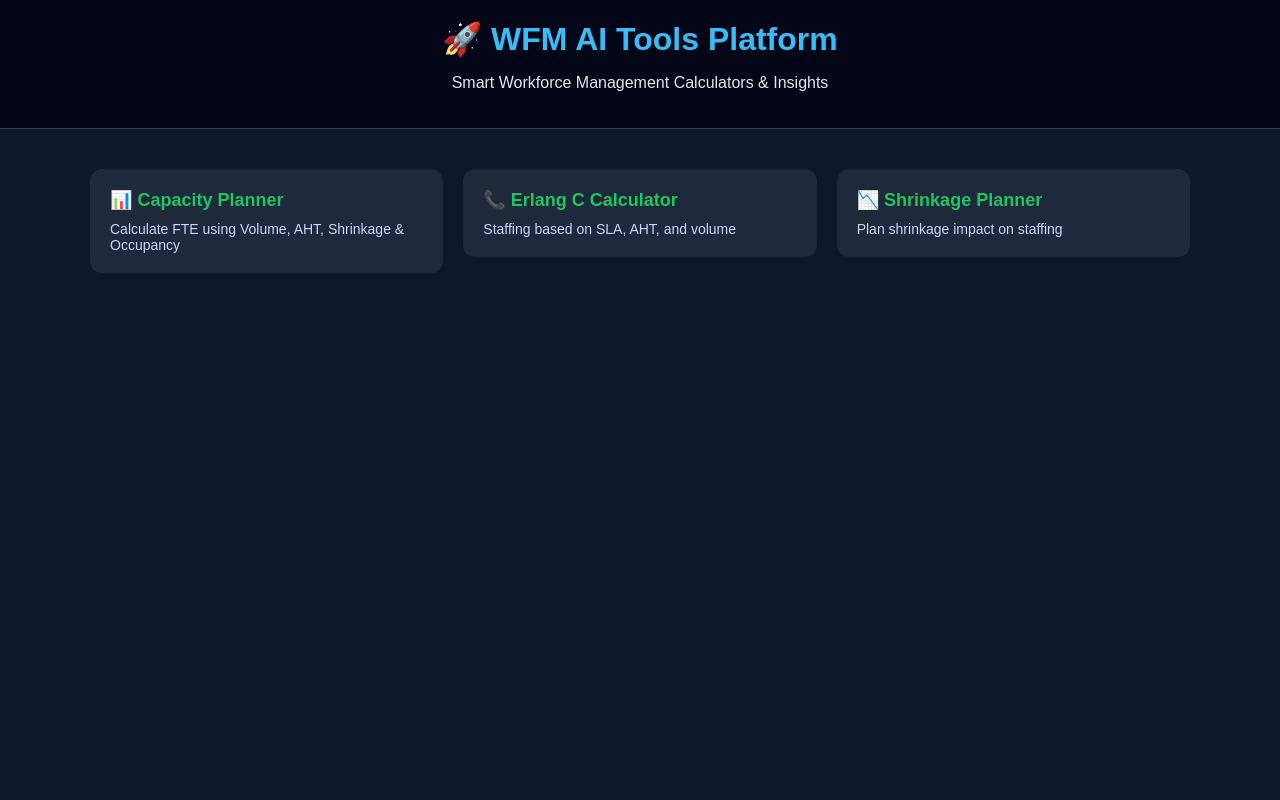
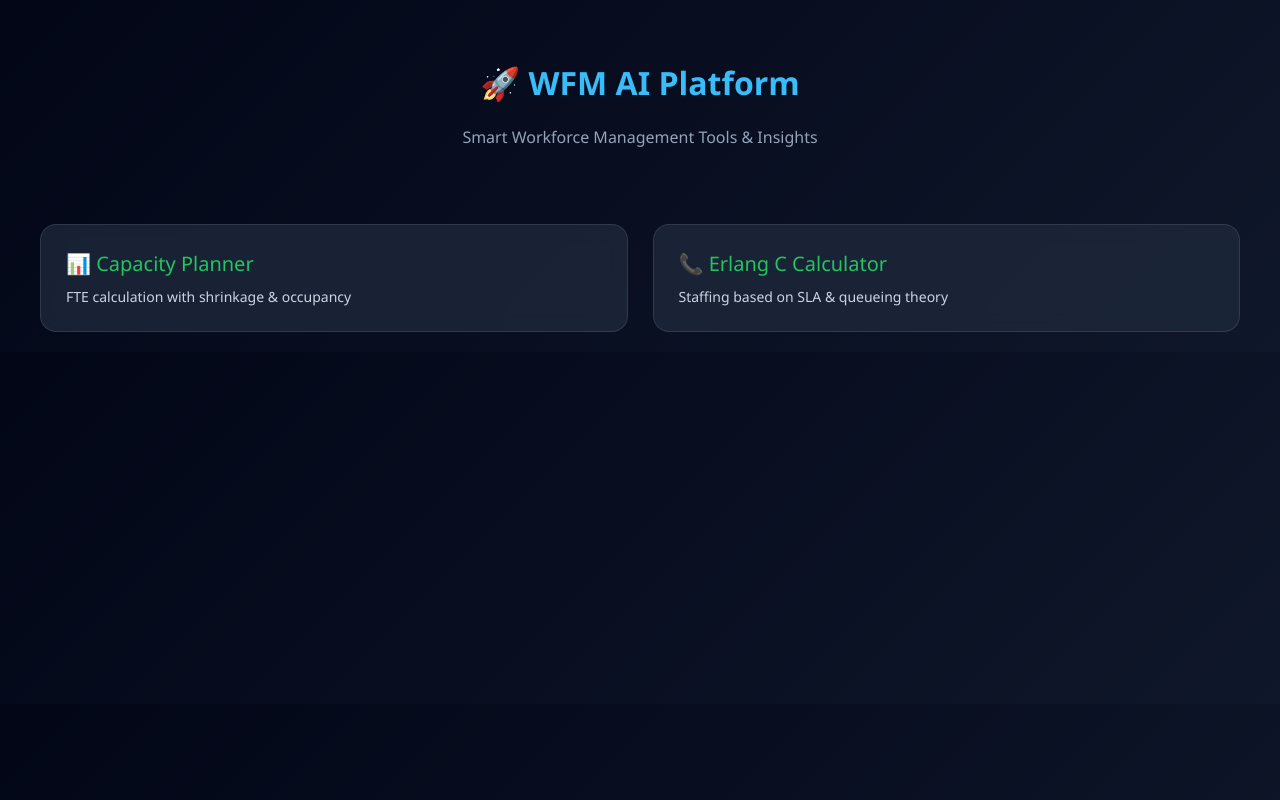
Before and after one commit to abdulbasiteverise/wfm-tools, a plain HTML site: page index.html in a window 1280 px wide. Drawn offline with Linux system fonts and the light colour scheme.

Commit message:
Update index.html

```diff
--- a/index.html
+++ b/index.html
@@ -7,65 +7,63 @@
 
 <style>
 body {
-      margin: 0;
-      font-family: Arial, sans-serif;
-      background: #0f172a;
-      color: #e2e8f0;
+  margin:0;
+  font-family: 'Segoe UI', sans-serif;
+  background: linear-gradient(135deg,#020617,#0f172a);
+  color:white;
 }
 
 header {
-      padding: 20px;
-      text-align: center;
-      background: #020617;
-      border-bottom: 1px solid #334155;
+  text-align:center;
+  padding:40px 20px;
 }
 
 h1 {
-      color: #38bdf8;
-      margin: 0;
+  font-size:32px;
+  color:#38bdf8;
+}
+
+.sub {
+  color:#94a3b8;
 }
 
 .container {
-      padding: 20px;
-      max-width: 1100px;
-      margin: auto;
+  max-width:1200px;
+  margin:auto;
+  padding:20px;
 }
 
 .grid {
-      display: grid;
-      grid-template-columns: repeat(auto-fit, minmax(250px, 1fr));
-      gap: 20px;
-      margin-top: 20px;
+  display:grid;
+  grid-template-columns:repeat(auto-fit,minmax(260px,1fr));
+  gap:25px;
 }
 
 .card {
-      background: #1e293b;
-      padding: 20px;
-      border-radius: 12px;
-      transition: 0.3s;
-      cursor: pointer;
+  background:rgba(30,41,59,0.8);
+  backdrop-filter:blur(10px);
+  padding:25px;
+  border-radius:16px;
+  transition:0.3s;
+  border:1px solid rgba(255,255,255,0.1);
 }
 
 .card:hover {
-      transform: scale(1.05);
-      background: #334155;
+  transform:translateY(-8px);
+  box-shadow:0 10px 30px rgba(0,0,0,0.5);
 }
 
-    a {
-      text-decoration: none;
-      color: white;
-    }
+a { text-decoration:none; color:white; }
 
 .title {
-      font-size: 18px;
-      font-weight: bold;
-      margin-bottom: 10px;
-      color: #22c55e;
+  font-size:20px;
+  color:#22c55e;
 }
 
 .desc {
-      font-size: 14px;
-      color: #cbd5f5;
+  margin-top:10px;
+  font-size:14px;
+  color:#cbd5e1;
 }
 </style>
 </head>
@@ -73,37 +71,28 @@
 <body>
 
 <header>
-  <h1>🚀 WFM AI Tools Platform</h1>
-  <p>Smart Workforce Management Calculators & Insights</p>
+  <h1>🚀 WFM AI Platform</h1>
+  <p class="sub">Smart Workforce Management Tools & Insights</p>
 </header>
 
 <div class="container">
-
   <div class="grid">
 
     <a href="capacity.html">
       <div class="card">
         <div class="title">📊 Capacity Planner</div>
-        <div class="desc">Calculate FTE using Volume, AHT, Shrinkage & Occupancy</div>
+        <div class="desc">FTE calculation with shrinkage & occupancy</div>
       </div>
     </a>
 
     <a href="erlang.html">
       <div class="card">
         <div class="title">📞 Erlang C Calculator</div>
-        <div class="desc">Staffing based on SLA, AHT, and volume</div>
-      </div>
-    </a>
-
-    <a href="shrinkage.html">
-      <div class="card">
-        <div class="title">📉 Shrinkage Planner</div>
-        <div class="desc">Plan shrinkage impact on staffing</div>
+        <div class="desc">Staffing based on SLA & queueing theory</div>
       </div>
     </a>
 
   </div>
-
 </div>
 
 </body>
```
Lines whose indentation alone changed are shown as unchanged.
